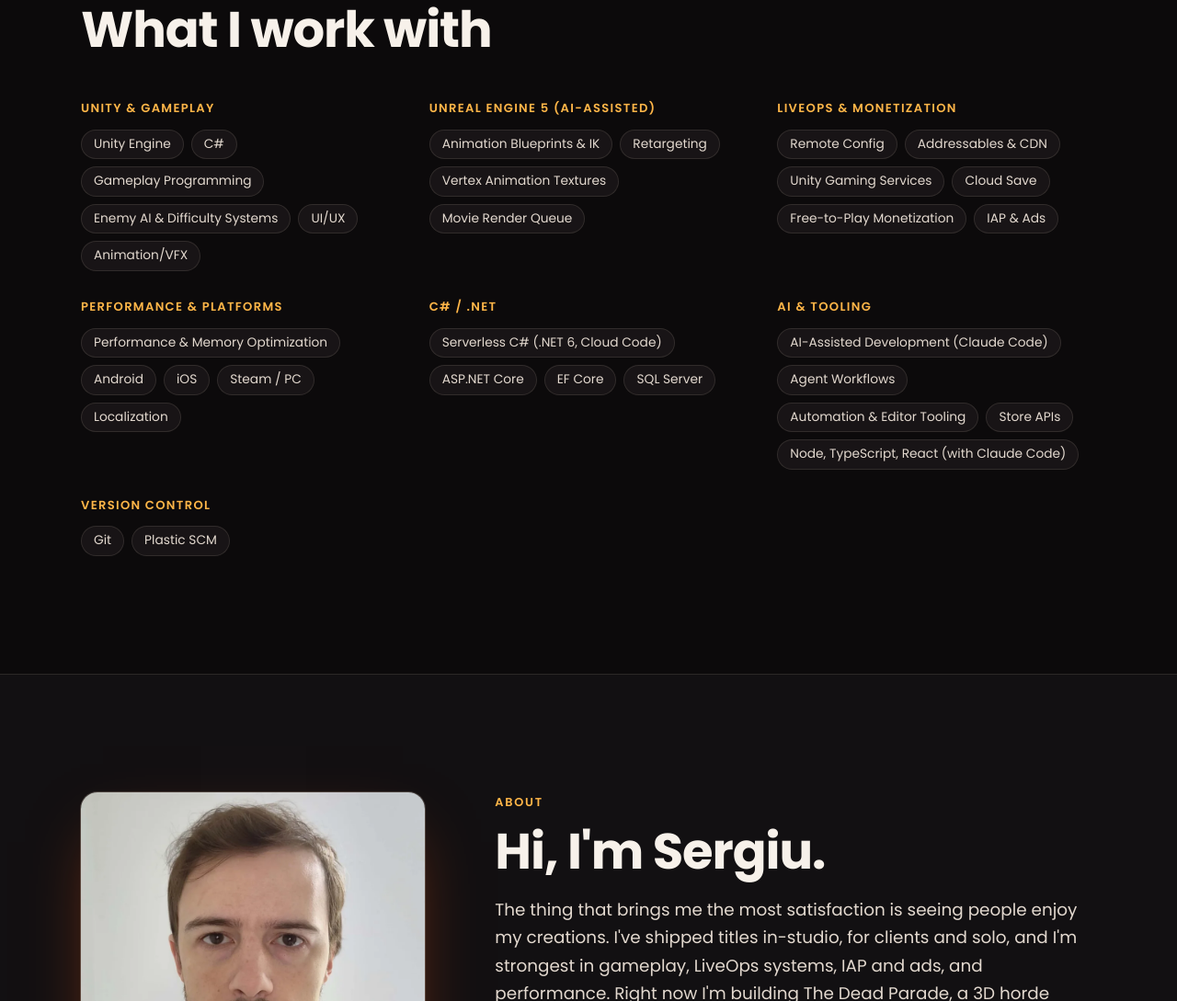
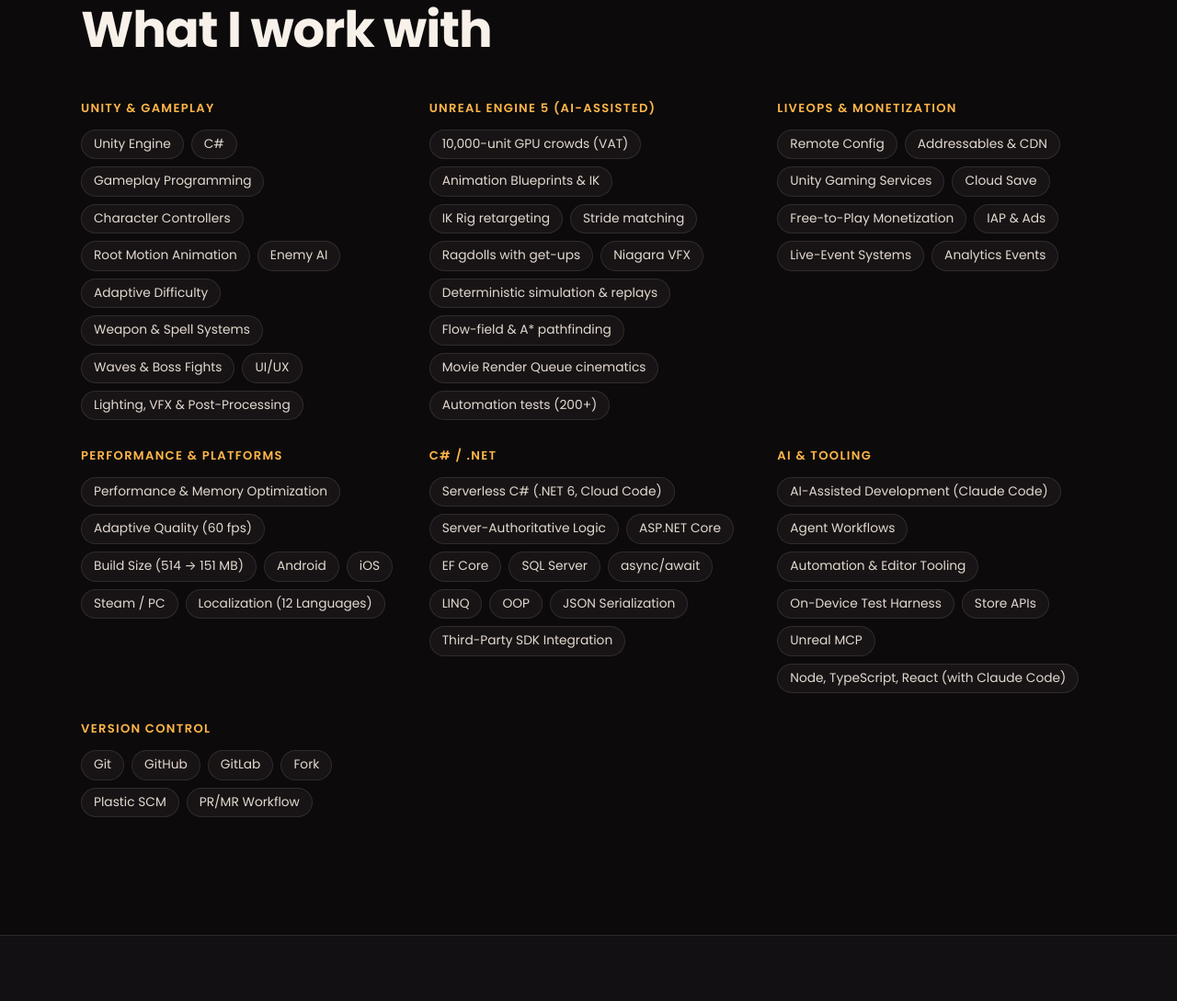
Before and after one commit to SergiuPert/SergiuPert.github.io, a plain HTML site: page index.html in a window 1280 px wide. Shown: the part 9706-10795 px from the top of the page at 92% size. Drawn offline with Linux system fonts and the light colour scheme.

Commit message:
Fill out the skill groups
Unreal Engine 5 gets ten chips for what The Dead Parade's docs show, from
GPU crowds and IK Rig retargeting to stride matching, ragdolls with get-ups
and deterministic replays. Unity, C#/.NET and version control grow to match,
and the other groups gain a couple each to keep the rows even.

Co-Authored-By: Claude Opus 5.5 <noreply@anthropic.com>

```diff
--- a/index.html
+++ b/index.html
@@ -402,13 +402,13 @@
           <h2 class="h2">What I work with</h2>
         </div>
         <div class="skills reveal">
-          <div><h3>Unity &amp; gameplay</h3><ul><li>Unity Engine</li><li>C#</li><li>Gameplay Programming</li><li>Enemy AI &amp; Difficulty Systems</li><li>UI/UX</li><li>Animation/VFX</li></ul></div>
-          <div><h3>Unreal Engine 5 (AI-assisted)</h3><ul><li>Animation Blueprints &amp; IK</li><li>Retargeting</li><li>Vertex Animation Textures</li><li>Movie Render Queue</li></ul></div>
-          <div><h3>LiveOps &amp; monetization</h3><ul><li>Remote Config</li><li>Addressables &amp; CDN</li><li>Unity Gaming Services</li><li>Cloud Save</li><li>Free-to-Play Monetization</li><li>IAP &amp; Ads</li></ul></div>
-          <div><h3>Performance &amp; platforms</h3><ul><li>Performance &amp; Memory Optimization</li><li>Android</li><li>iOS</li><li>Steam / PC</li><li>Localization</li></ul></div>
-          <div><h3>C# / .NET</h3><ul><li>Serverless C# (.NET 6, Cloud Code)</li><li>ASP.NET Core</li><li>EF Core</li><li>SQL Server</li></ul></div>
-          <div><h3>AI &amp; tooling</h3><ul><li>AI-Assisted Development (Claude Code)</li><li>Agent Workflows</li><li>Automation &amp; Editor Tooling</li><li>Store APIs</li><li>Node, TypeScript, React (with Claude Code)</li></ul></div>
-          <div><h3>Version control</h3><ul><li>Git</li><li>Plastic SCM</li></ul></div>
+          <div><h3>Unity &amp; gameplay</h3><ul><li>Unity Engine</li><li>C#</li><li>Gameplay Programming</li><li>Character Controllers</li><li>Root Motion Animation</li><li>Enemy AI</li><li>Adaptive Difficulty</li><li>Weapon &amp; Spell Systems</li><li>Waves &amp; Boss Fights</li><li>UI/UX</li><li>Lighting, VFX &amp; Post-Processing</li></ul></div>
+          <div><h3>Unreal Engine 5 (AI-assisted)</h3><ul><li>10,000-unit GPU crowds (VAT)</li><li>Animation Blueprints &amp; IK</li><li>IK Rig retargeting</li><li>Stride matching</li><li>Ragdolls with get-ups</li><li>Niagara VFX</li><li>Deterministic simulation &amp; replays</li><li>Flow-field &amp; A* pathfinding</li><li>Movie Render Queue cinematics</li><li>Automation tests (200+)</li></ul></div>
+          <div><h3>LiveOps &amp; monetization</h3><ul><li>Remote Config</li><li>Addressables &amp; CDN</li><li>Unity Gaming Services</li><li>Cloud Save</li><li>Free-to-Play Monetization</li><li>IAP &amp; Ads</li><li>Live-Event Systems</li><li>Analytics Events</li></ul></div>
+          <div><h3>Performance &amp; platforms</h3><ul><li>Performance &amp; Memory Optimization</li><li>Adaptive Quality (60 fps)</li><li>Build Size (514 &rarr; 151 MB)</li><li>Android</li><li>iOS</li><li>Steam / PC</li><li>Localization (12 Languages)</li></ul></div>
+          <div><h3>C# / .NET</h3><ul><li>Serverless C# (.NET 6, Cloud Code)</li><li>Server-Authoritative Logic</li><li>ASP.NET Core</li><li>EF Core</li><li>SQL Server</li><li>async/await</li><li>LINQ</li><li>OOP</li><li>JSON Serialization</li><li>Third-Party SDK Integration</li></ul></div>
+          <div><h3>AI &amp; tooling</h3><ul><li>AI-Assisted Development (Claude Code)</li><li>Agent Workflows</li><li>Automation &amp; Editor Tooling</li><li>On-Device Test Harness</li><li>Store APIs</li><li>Unreal MCP</li><li>Node, TypeScript, React (with Claude Code)</li></ul></div>
+          <div><h3>Version control</h3><ul><li>Git</li><li>GitHub</li><li>GitLab</li><li>Fork</li><li>Plastic SCM</li><li>PR/MR Workflow</li></ul></div>
         </div>
       </div>
     </section>
```
